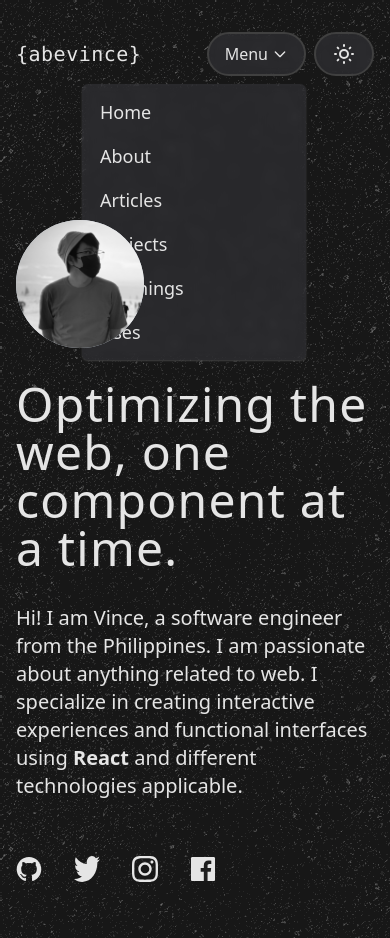
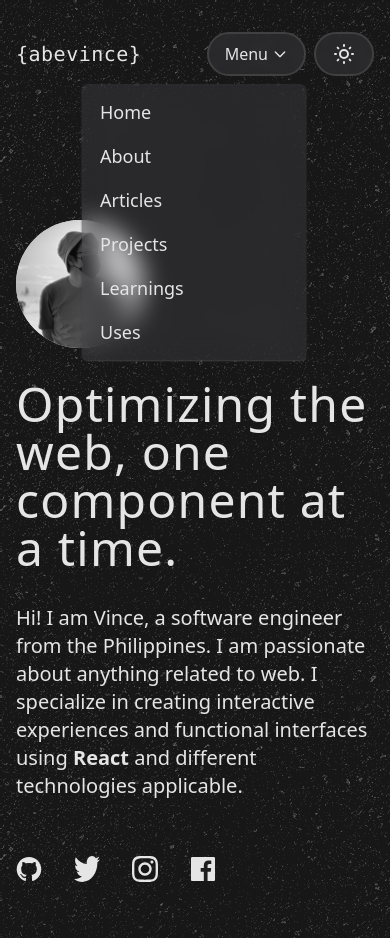
Before and after one commit to abevince/abevince-next, a Next.js app: page / in a window 390 px wide. Both pictures are taken after a click on the button "Menu". Built offline with nearby package versions, Linux system fonts and the light colour scheme.

Commit message:
Fix mobile nav index

```diff
--- a/src/components/MobileNav.tsx
+++ b/src/components/MobileNav.tsx
@@ -19,7 +19,7 @@ const MyLink = (
 const MenuLink = React.forwardRef(MyLink)
 
 const MobileNav = () => (
-  <Menu as="div" className="relative inline-block text-left md:hidden">
+  <Menu as="div" className="relative inline-block text-left md:hidden z-10">
     <div>
       <Menu.Button className="inline-flex justify-center items-center gap-1 min-w-min backdrop-blur-sm bg-zinc-600/30 px-4 py-2 rounded-full border-2 border-neutral-700">
         Menu
@@ -47,7 +47,7 @@ const MobileNav = () => (
     >
       <Menu.Items
         as="section"
-        className="origin-top-right absolute right-0 mt-2 w-56 rounded-md shadow-sm shadow-neutral-700 backdrop-blur-sm bg-zinc-600/30 border-2 border-neutral-700 border-opacity-5 focus:outline-none"
+        className="origin-top-right absolute right-0 mt-2 w-56 rounded-md shadow-sm shadow-neutral-700 backdrop-blur-md bg-zinc-600/30 border-2 border-neutral-700 border-opacity-5 focus:outline-none"
       >
         <div className="py-1">
           <Menu.Item>
```
